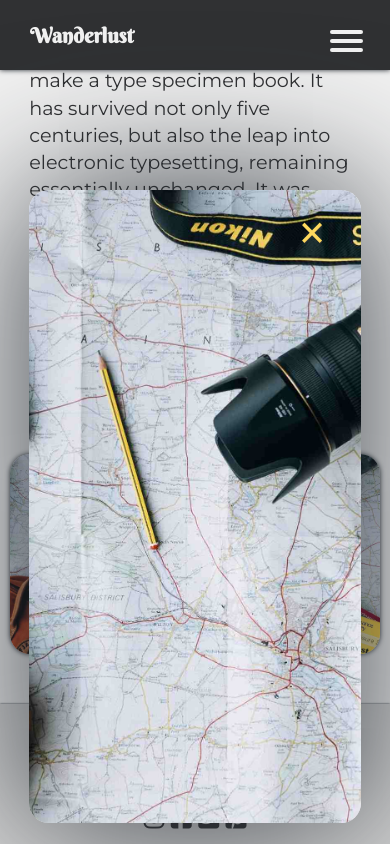
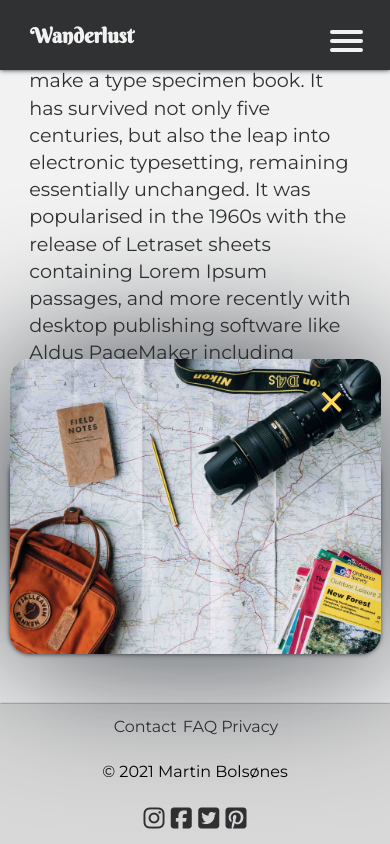
Before and after one commit to martinbolsnes/projectExam1, a plain HTML site: page about.html in a window 390 px wide. Both pictures are taken after a click on the element 195 px from the left and 862 px from the top of the page. Shown: the part 309-1153 px from the top of the page. Drawn offline with Linux system fonts and the light colour scheme.

Commit message:
Update about.css

```diff
--- a/partials/about.css
+++ b/partials/about.css
@@ -116,6 +116,16 @@ main {
   .aboutUs__img--container {
     width: 70%;
   }
+
+  .modal01 {
+    height: 40%;
+  }
+}
+
+@media (max-width: 769px) {
+  .modal01 {
+    height: 35%;
+  }
 }
 
 @media (max-width: 500px) {
@@ -127,4 +137,9 @@ main {
     width: 95%;
     height: 200px;
   }
+
+  .modal01 {
+    height: 35%;
+    width: 95%;
+  }
 }
```
